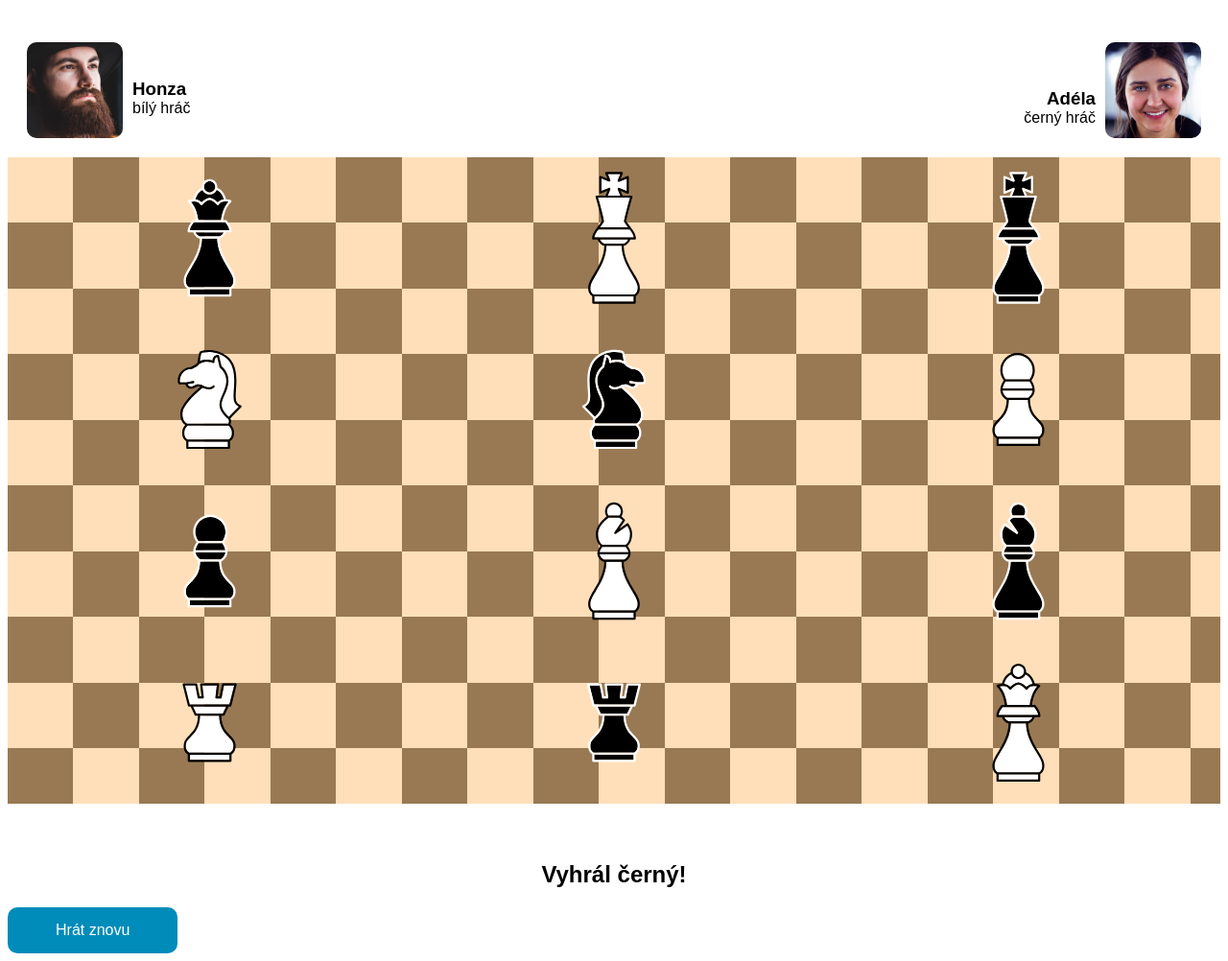
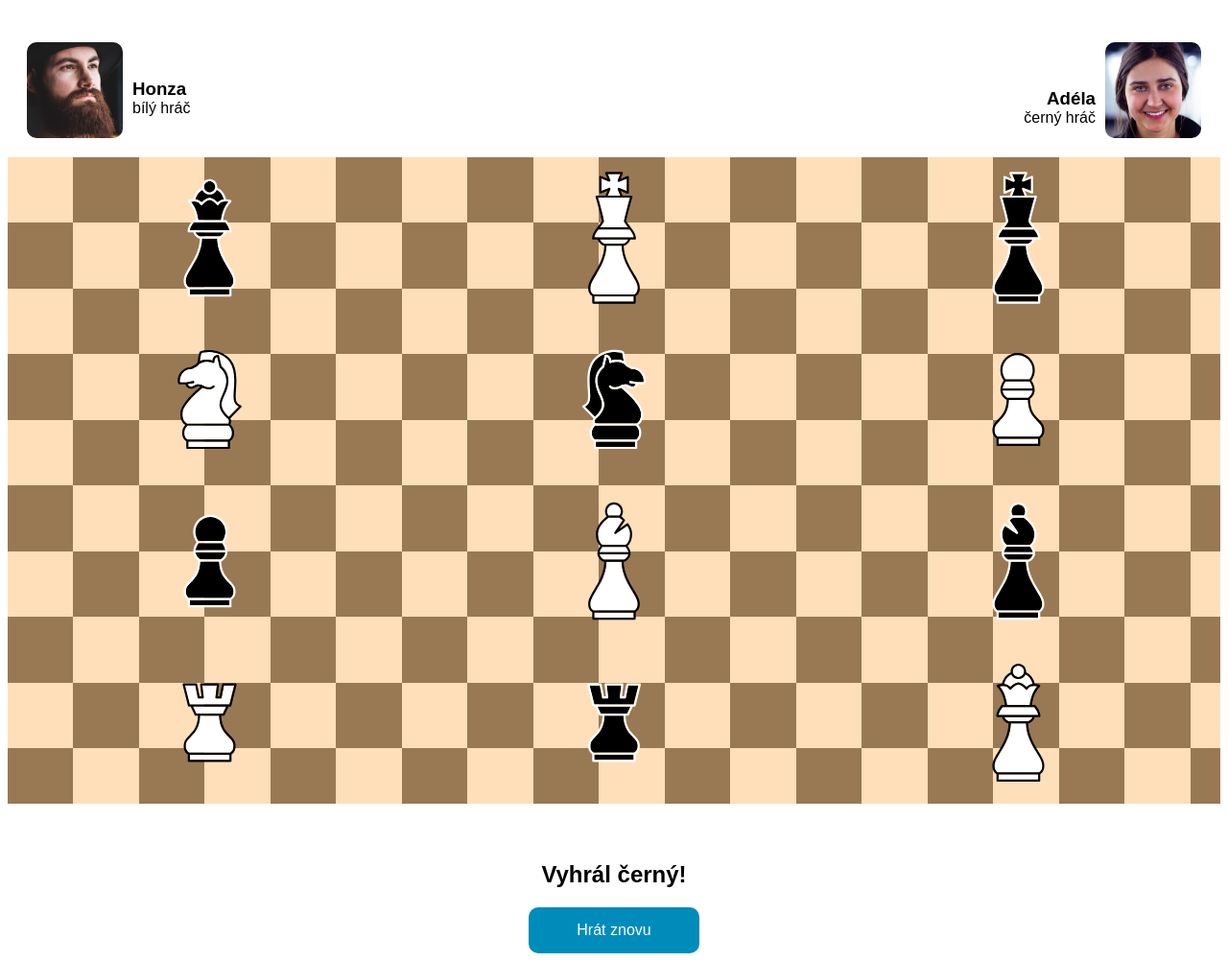
Before and after one commit to flyingandi/sachy-flyingandi, a plain HTML site: page index.html in a window 1280 px wide. Shown: the part 75-1077 px from the top of the page at 96% size. Drawn offline with Linux system fonts and the light colour scheme.

Commit message:
úprava tlačítka

```diff
--- a/index.html
+++ b/index.html
@@ -44,7 +44,9 @@
 		<img src="obrazky/figurky/vez-cerna.svg" id="vez-cerna" alt="vez-cerna">
 	</div>
 	<h2> Vyhrál černý!</h2>
-	<button class="knoflik">Hrát znovu</button>
+	<div class="button">
+		<button class="knoflik">Hrát znovu</button>
+	</div>
 </body>
 
 </html>
--- a/styly.css
+++ b/styly.css
@@ -89,4 +89,6 @@ h2 {
     color: white;
     padding: 15px 50px 15px 50px;
     border-radius:10px;
+    margin:auto;
+    display:block;
 }
```
